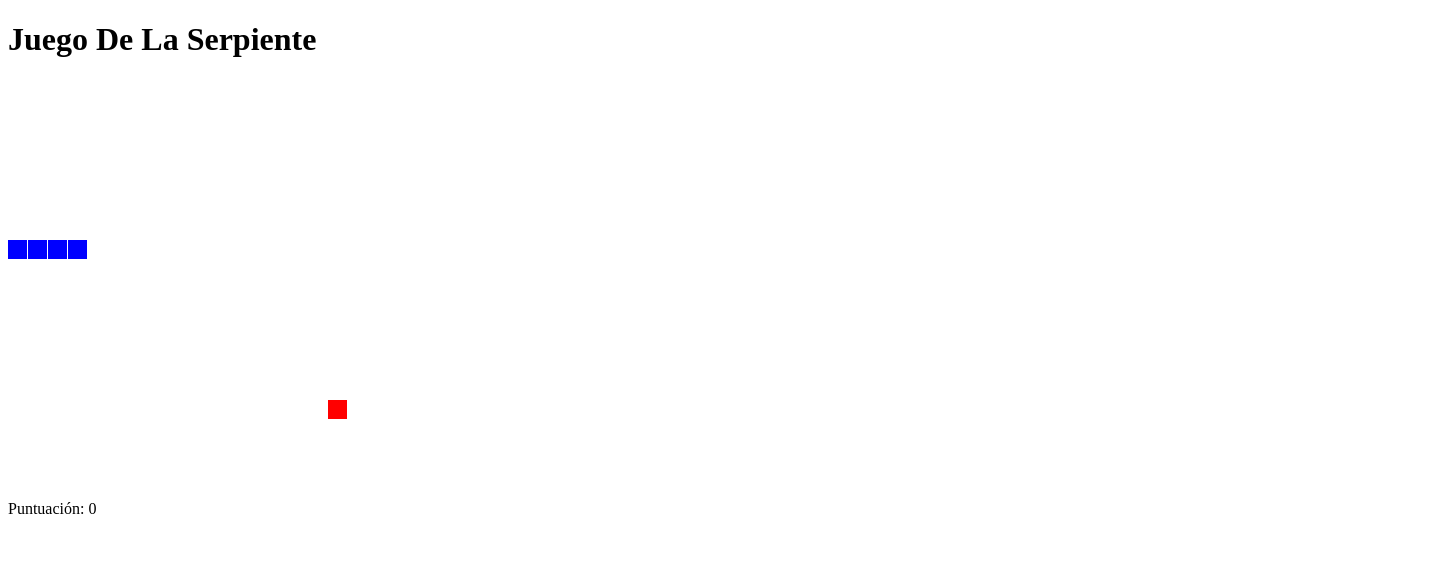
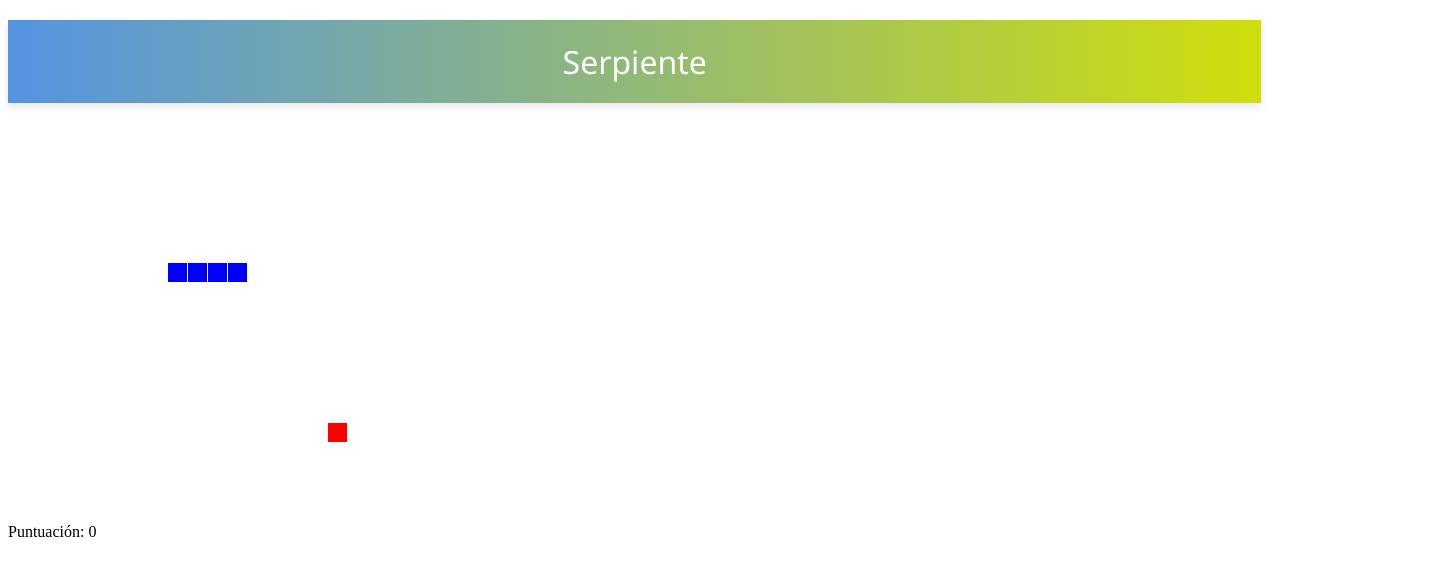
Before and after one commit to GeorginaCarvajal/Juegos_clasicos, a plain HTML site: page serpiente.html in a window 1280 px wide. Shown: the whole page, 1438 px wide, since content can reach past the window. Drawn offline with Linux system fonts and the light colour scheme.

Commit message:
Se agrego un juego

```diff
--- a/serpiente.html
+++ b/serpiente.html
@@ -5,10 +5,25 @@
     <meta name="viewport" content="width=device-width, initial-scale=1.0">
     <title> Juego De La Serpiente</title>
     <link rel="stylesheet" href="styles.css">
+<style>
+    .header {
+		background-image: linear-gradient(to right, #5494e2, rgb(208, 222, 12));
+		font-family: 'Segoe UI', Tahoma, Geneva, Verdana, sans-serif;
+		color: #ffffff;
+		text-align: center;
+		padding: 20px;
+		width: 96%;
+		box-shadow: 0 4px 8px rgba(0, 0, 0, 0.1);
+		margin-top: 20px;
+		font-size: 2em; /* Ajusta el tamaño de la fuente según tus necesidades */
+		}
+        </style>
 </head>
 <body>
-    <h1> Juego De La Serpiente</h1>
-    <canvas id="gameCanvas" width="400" height="400"></canvas>
+    <div class="header">
+        <div class="title">Serpiente</div>
+    </div>
+    <canvas id="gameCanvas" width="1430" height="400"></canvas>
     <p>Puntuación: <span id="score">0</span></p>
 
     <script src="script.js"></script>
```
Also changed, not shown: index.html (+1 -0 lines), tanque/juego_tanque.html (+2 -2 lines).
